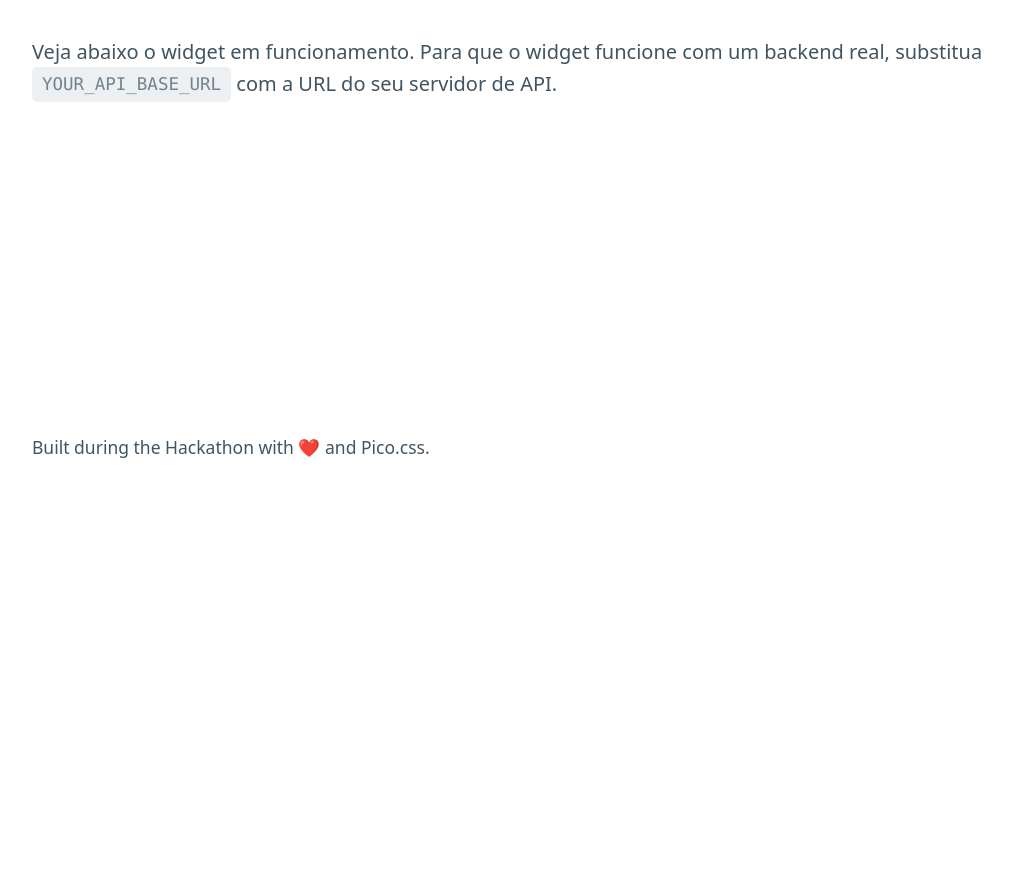
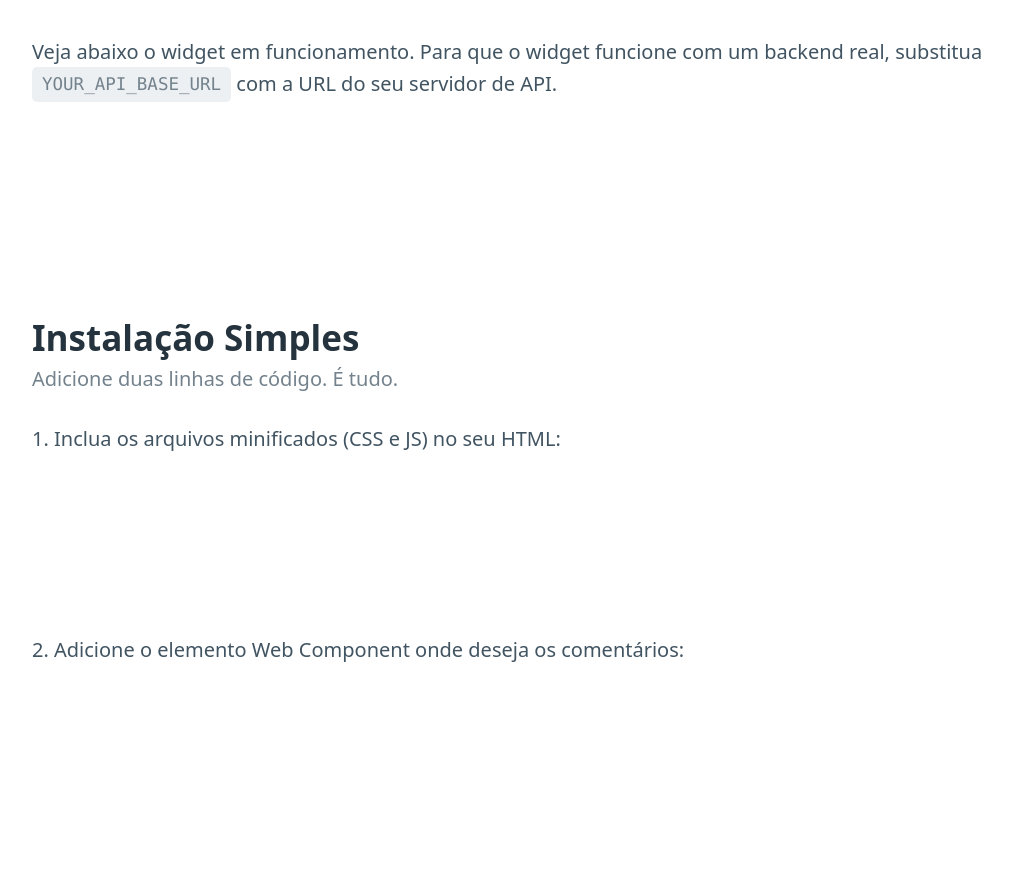
Before and after one commit to recorre/indie-comments-frontend-vercel, a plain HTML site: page landing/index.html in a window 1280 px wide. Shown: the part 2304-3193 px from the top of the page, without its empty margins (43-1055 px from the left). Before the commit the page ends 2846 px from the top, so only its background shows below. Drawn offline with nearby package versions, Linux system fonts and the light colour scheme; files that its build step writes are made by us from their sources.

Commit message:
Reorder sections, increase font size, and adjust background color

```diff
--- a/landing/index.html
+++ b/landing/index.html
@@ -81,6 +81,27 @@
             </div>
         </section>
 
+        <section id="install">
+            <hgroup>
+                <h2>Instalação Simples</h2>
+                <h3>Adicione duas linhas de código. É tudo.</h3>
+            </hgroup>
+
+            <p>1. Inclua os arquivos minificados (CSS e JS) no seu HTML:</p>
+            <figure>
+                <pre><code><link rel="stylesheet" href="dist/widget.min.css">
+<script src="dist/widget.min.js"></script></code></pre>
+            </figure>
+
+            <p>2. Adicione o elemento Web Component onde deseja os comentários:</p>
+            <figure>
+                <pre><code><indie-comments-widget
+    thread-id="sua-pagina-unica-id"
+    api-base-url="https://seu-proxy.com/api">
+</indie-comments-widget></code></pre>
+            </figure>
+        </section>
+
     </main>
 
     <footer class="container">
--- a/landing/style.css
+++ b/landing/style.css
@@ -2,7 +2,8 @@
 
 /* Aplica cor de fundo para que o Pico.css funcione bem */
 body {
-    background-color: var(--background-color, #f0f0f0);
+    background-color: var(--background-color, #f5f5f5);
+    font-size: 1.1rem;
 }
 
 /* Centraliza e estiliza a seção Hero */
@@ -54,7 +55,7 @@ pre {
 
 /* Theme styles for the page */
 body.theme-default {
-    background: white;
+    background: #f5f5f5;
     color: black;
     transition: background-color 0.25s ease, color 0.25s ease;
 }
```
